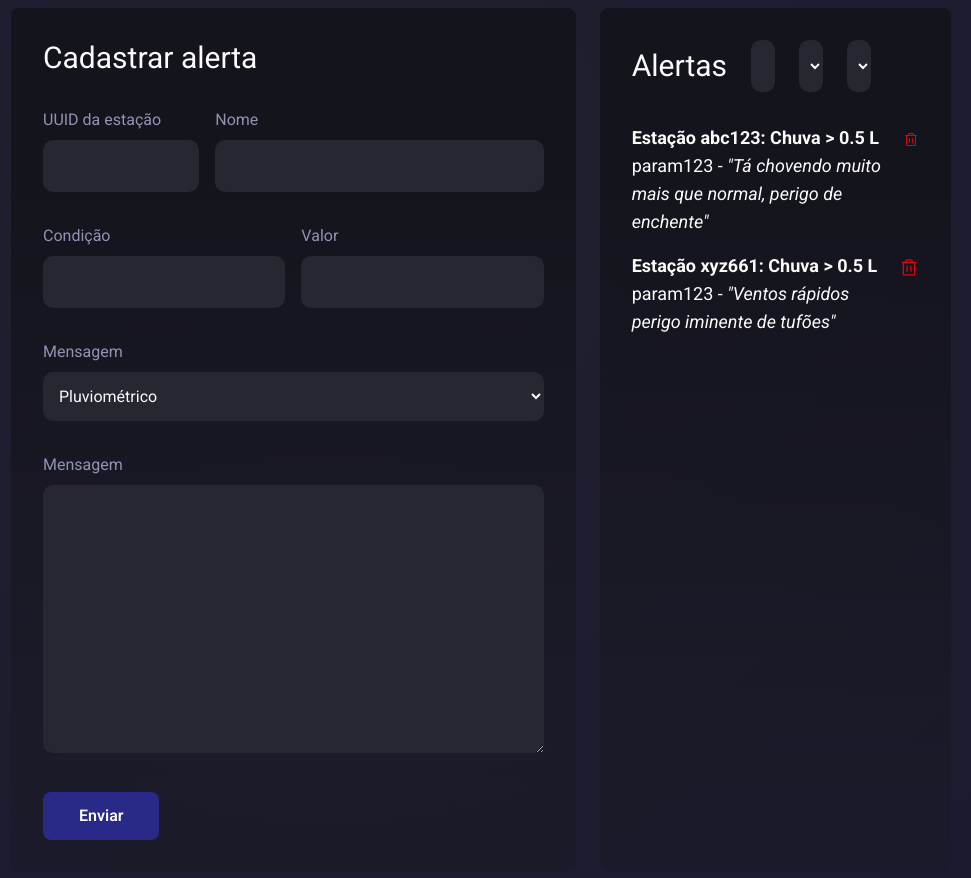
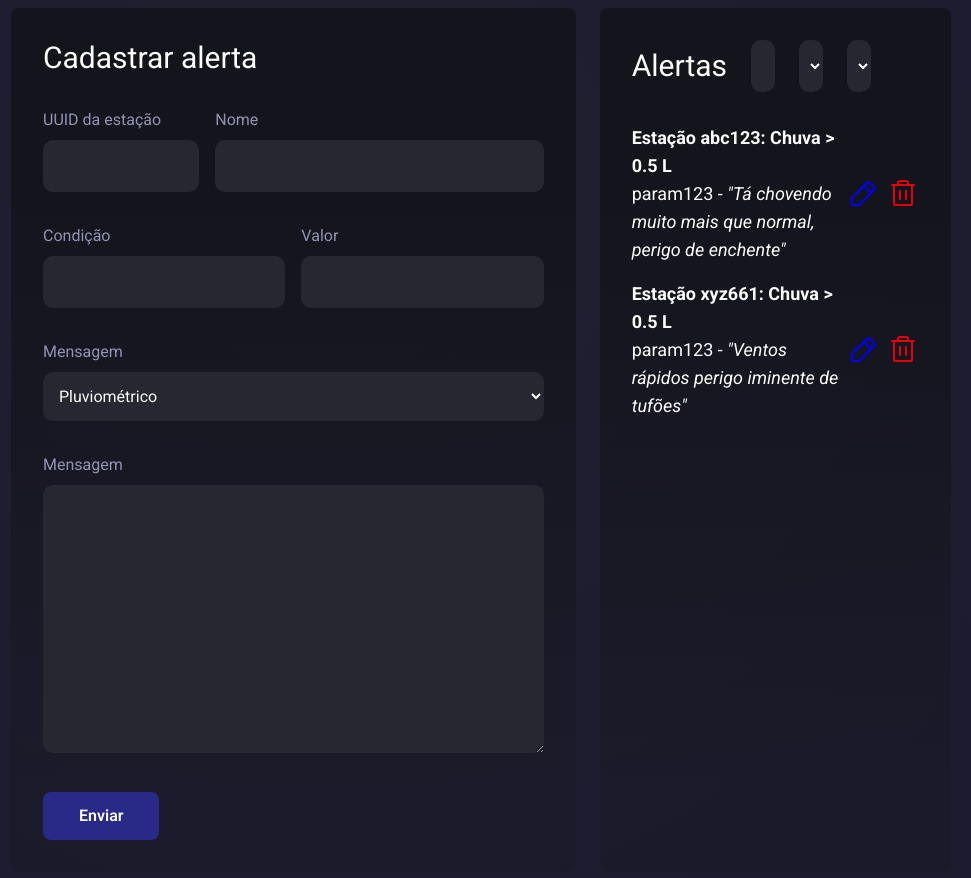
Before and after one commit to FR0M-ZER0/nimbus-front, a React (Vite) app: page /admin/alerts in a window 1280 px wide. Shown: the part 1020-1898 px from the top of the page, without its empty margins (309-1280 px from the left). Built offline with nearby package versions, Linux system fonts and the light colour scheme.

Commit message:
feat[F0-67]: Adiciona botão de edição à tabela de alertas cadastrados

```diff
--- a/src/components/SavedAlerts.jsx
+++ b/src/components/SavedAlerts.jsx
@@ -1,7 +1,7 @@
 import React from 'react'
 import InfoCard from './InfoCard'
 import Filter from './Filter'
-import { TrashIcon } from '@phosphor-icons/react'
+import { TrashIcon, PencilSimpleIcon } from '@phosphor-icons/react'
 
 function SavedAlerts() {
     const alerts = [
@@ -30,7 +30,10 @@ function SavedAlerts() {
                                 </p>
                             </div>
 
-                            <TrashIcon size={32} className='text-red-600 cursor-pointer' />
+                            <div className='flex space-x-2 items-center'>
+                                <PencilSimpleIcon size={32} className='blue-color-text cursor-pointer' />
+                                <TrashIcon size={32} className='text-red-600 cursor-pointer' />
+                            </div>
                         </div>
                     ))
                 }
```
